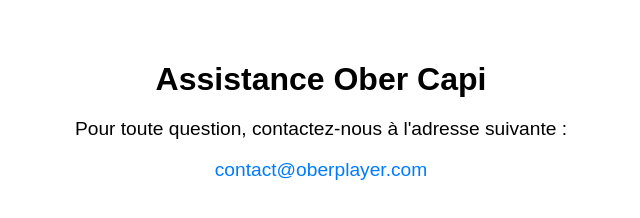
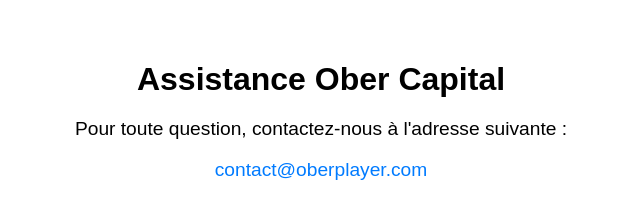
Before and after one commit to privaloops/ober-capi-support, a plain HTML site: page index.html in a window 1280 px wide. Shown: the whole page, without its empty margins (319-959 px from the left). Drawn offline with Linux system fonts and the light colour scheme.

Commit message:
Update title and heading to 'Assistance Ober Capital'

```diff
--- a/index.html
+++ b/index.html
@@ -1,9 +1,10 @@
+
 <!DOCTYPE html>
 <html lang="fr">
 <head>
   <meta charset="UTF-8">
   <meta name="viewport" content="width=device-width, initial-scale=1">
-  <title>Assistance Ober Capi</title>
+  <title>Assistance Ober Capital</title>
   <style>
     body {
       font-family: Arial, sans-serif;
@@ -27,7 +28,7 @@
   </style>
 </head>
 <body>
-  <h1>Assistance Ober Capi</h1>
+  <h1>Assistance Ober Capital</h1>
   <p>Pour toute question, contactez-nous à l'adresse suivante :</p>
   <p><a href="mailto:contact@oberplayer.com">contact@oberplayer.com</a></p>
 </body>
```
